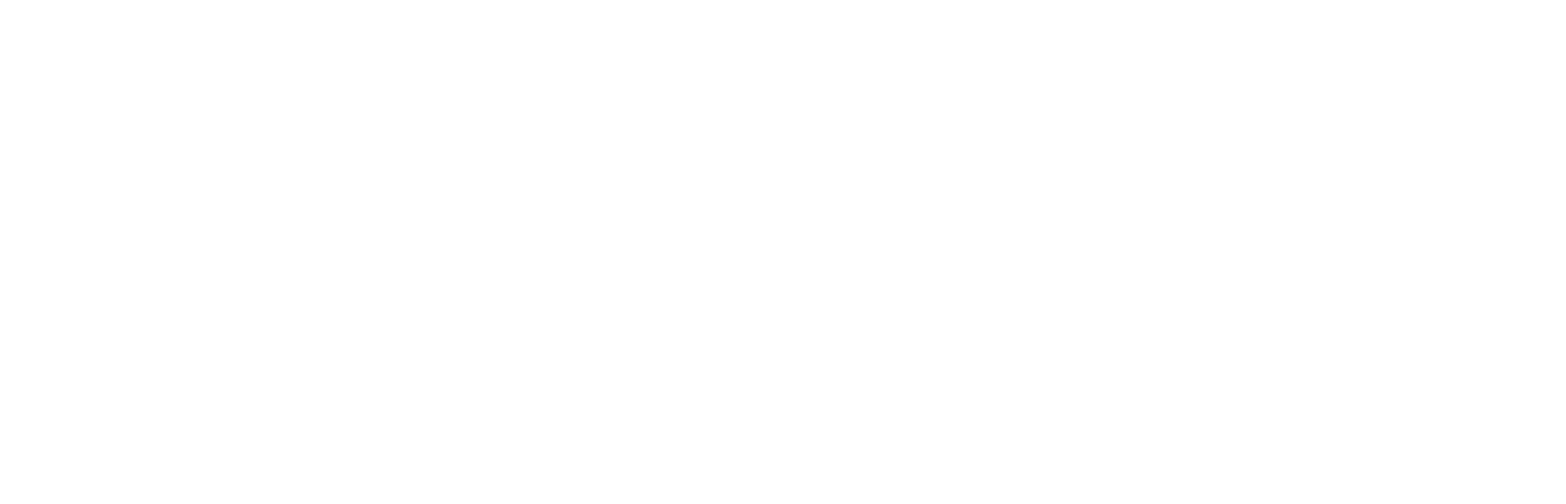
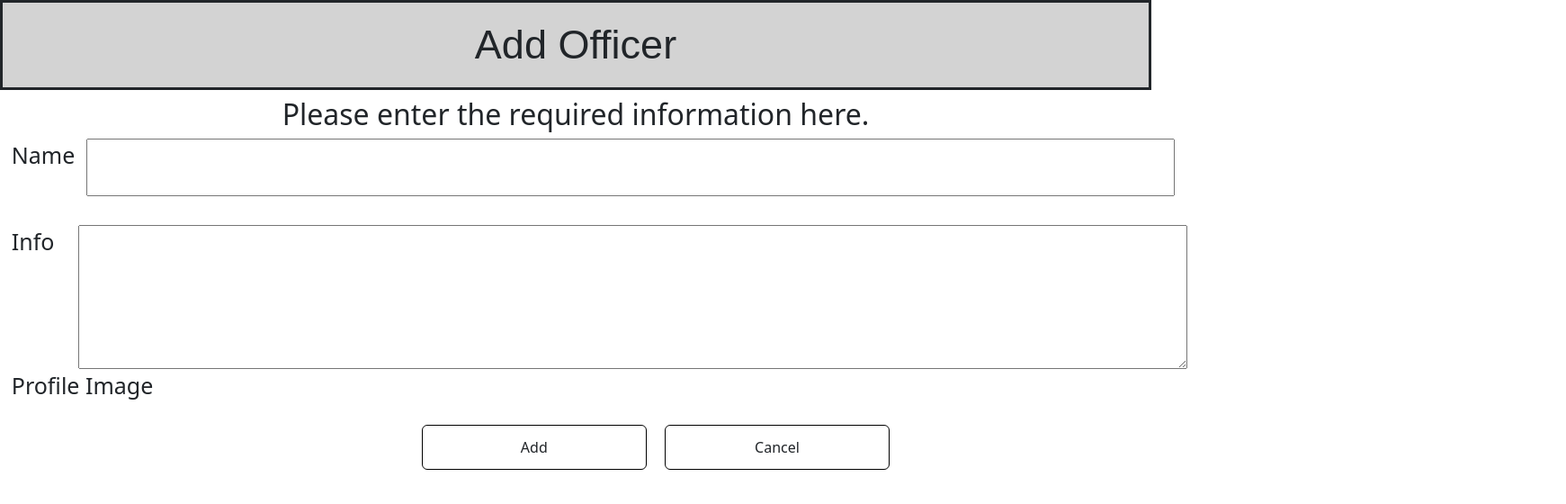
Before and after one commit to acmcsufoss/API-Demo-Page, a plain HTML site: page addOfficerForm.html in a window 1280 px wide. Shown: the whole page at 90% size, 1741 px wide, since content can reach past the window. Drawn offline with nearby package versions, Linux system fonts and the light colour scheme.

```diff
--- a/addOfficerForm.html
+++ b/addOfficerForm.html
@@ -0,0 +1,85 @@
+<!DOCTYPE html>
+<html lang="en">
+<head>
+    <meta charset="UTF-8">
+    <meta name="viewport" content="width=device-width, initial-scale=1.0">
+    <link href="https://cdn.jsdelivr.net/npm/bootstrap@5.3.1/dist/css/bootstrap.min.css" rel="stylesheet" integrity="sha384-4bw+/aepP/YC94hEpVNVgiZdgIC5+VKNBQNGCHeKRQN+PtmoHDEXuppvnDJzQIu9" crossorigin="anonymous">
+    <link rel="stylesheet" href="styleAnnouncementEvent.css">
+    <title>Add Events</title>
+</head>
+<body>
+    <h1>Add Officer</h1>
+    <h2>Please enter the required information here.</h2>
+    <div class = "title">
+        <p>Name</p>
+        <textarea class = "titleText"></textarea>
+    </div>
+    <div class = "main">
+        <p>Info</p>
+        <textarea class = "mainText"></textarea>
+    </div>
+    <div class = "picture">
+        <p>Profile Image</p>
+    </div>
+    <div class = "buttons">
+        <button class = "btn">Add</button>
+        <a href = "events.html">
+            <button class = "btn">Cancel</button>
+        </a>
+    </div>
+</body>
+<style>
+    h1{
+        font-size: 45px;
+        font-family: Arial, Helvetica, sans-serif;
+        background-color: lightgray;
+        text-align: center;
+        padding: 20px;
+        border-style: solid;
+    }
+    h2{
+        position:relative;
+        text-align:center;
+    }
+    .title{
+        display:flex;
+        left:5%
+    }
+    .main{
+        display:flex;
+        margin-top:2rem;
+    }
+    p{
+        position:relative;
+        font-size:25px;
+        left:1%;
+    }
+    .titleText {
+        position:relative;
+        left:2%;
+        resize:none;
+        width:100rem;
+        height:4rem;
+        font-size:30px;
+    }
+    .mainText{
+        position:relative;
+        left:3.1%;
+        min-height:10rem;
+        width:100rem;
+    }
+    .buttons{
+        position:relative;
+        margin-top:1rem;
+        left:36%;
+    }
+    .btn{
+        position:relative;
+        width:250px;
+        height:50px;
+        border-color:black;
+        border-style: solid;
+        background-color: white;
+        margin: 0.5rem;
+    }
+</style>
```
Also changed, not shown: announcmentAddForm.html (+80 -4 lines), eventAddForm.html (+82 -0 lines), events.html (+5 -0 lines).
